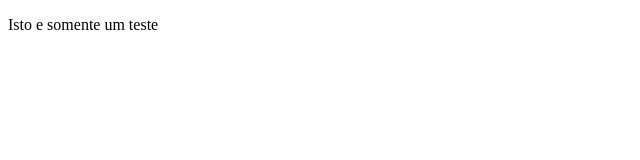
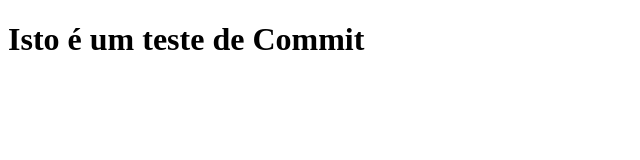
Before and after one commit to danisxp/ProjEngSoft, a plain HTML site: page index.html in a window 1280 px wide. Shown: the whole page, without its empty margins (0-640 px from the left). Drawn offline with Linux system fonts and the light colour scheme.

Commit message:
CSS Index
Anexando Script CSS na pagina Index

```diff
--- /dev/null
+++ b/index.css
@@ -0,0 +1,5 @@
+html {
+    margin: 0;
+    border: 0;
+    padding: 0;
+}
--- a/index.html
+++ b/index.html
@@ -1,7 +1,8 @@
 <!doctype html>
 <head>
-  <title>Teste</title>
+    <title>Teste</title>
+    <link rel="stylesheet" type="text/css" href="index.css"/>
 </head>
 <body>
-  <p>Isto e somente um teste</p>
+  <h1>Isto é um teste de Commit</h1>
 </body>
```
